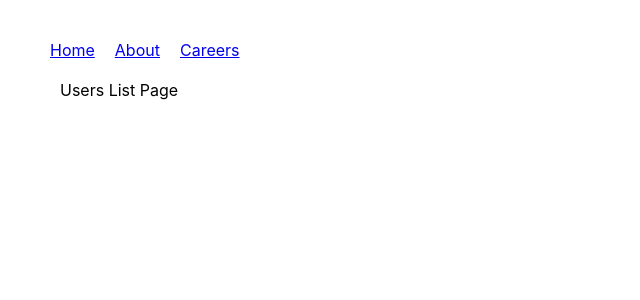
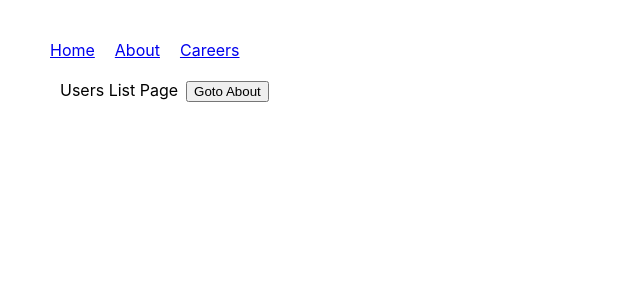
Before and after one commit to i-am-arav/react-router-demo, a React (Create React App) app: page /users in a window 1280 px wide. Shown: the top 300 px of the page, without its empty margins (0-640 px from the left). Built offline with nearby package versions, Linux system fonts and the light colour scheme.

Commit message:
6.1 Navigation Programmatically

```diff
--- a/src/pages/NotFound.jsx
+++ b/src/pages/NotFound.jsx
@@ -1,9 +1,8 @@
 import React from 'react'
-import { Navigate } from 'react-router-dom'
 
 const NotFound = () => {
   return (
-   <Navigate to='/users'/>
+    <div>NotFound Page</div>
   )
 }
 
--- a/src/pages/Users.jsx
+++ b/src/pages/Users.jsx
@@ -1,7 +1,18 @@
 import React from "react";
+import { useNavigate } from "react-router-dom";
 
 const Users = () => {
-  return <div style={{ margin: "20px" }}>Users List Page</div>;
+    const navigate = useNavigate();
+
+
+    const handleNavigateClick = () => {
+        setTimeout(() => {
+            navigate('/about')
+        }, 2000)
+    }
+  return <div style={{ margin: "20px" }}>Users List Page
+    <button style={{marginLeft:'8px'}} onClick={handleNavigateClick}> Goto About</button>
+  </div>;
 };
 
 export default Users;
```
